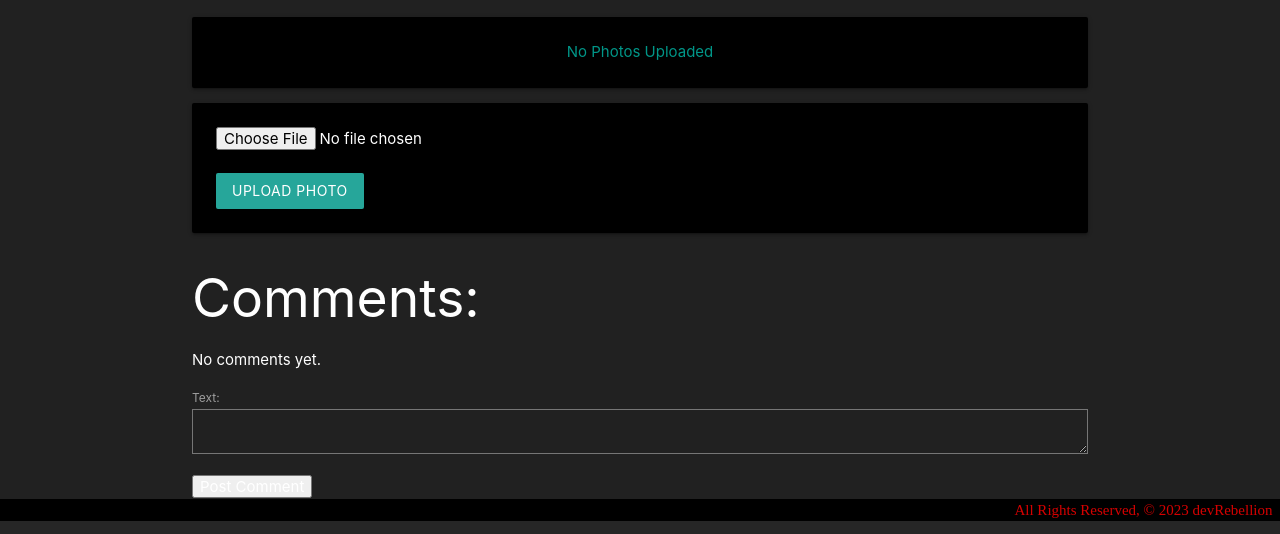
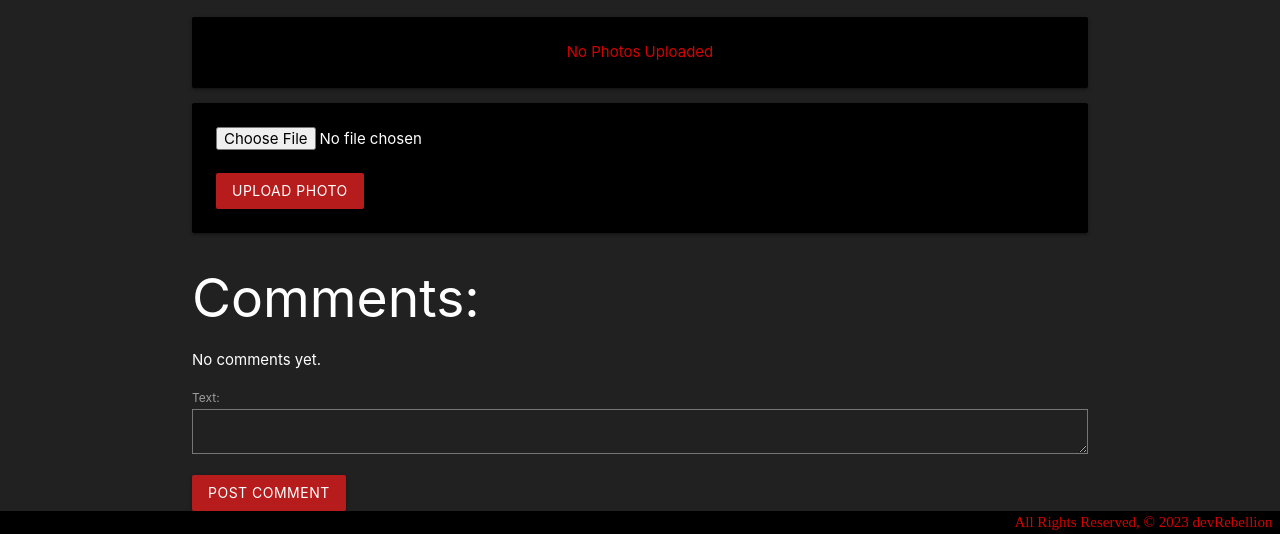
Before and after one commit to Crowe-Brian-J/project3_devRebellion, a Django app: template devrebellion/main_app/templates/projects/detail.html in a window 1280 px wide. Shown: the part 333-867 px from the top of the page. Run offline with Django 4.2, Linux system fonts and the light colour scheme; the template is opened without the code that fills it: values that come from a table or form of the project are taken from there, others are empty.

Commit message:
buttons uniformity

```diff
--- a/devrebellion/main_app/templates/feeds/index.html
+++ b/devrebellion/main_app/templates/feeds/index.html
@@ -1,7 +1,8 @@
 <!-- This is the feeds index page. It will display all posts from all users (until/unless only followed is implemented)-->
 {% extends 'base.html' %} {% block content %}
 
-<h1 style="font-family:Copperplate" class="white-text">Feed - <a href="{% url 'feeds_create' %}">Add A Post</a></h1>
+<h1 style="font-family:Copperplate" class="white-text">Feed - <a class="red-text text-accent-4"
+    href="{% url 'feeds_create' %}">Add A Post</a></h1>
 
 <!-- Insert login check -->
 
--- a/devrebellion/main_app/templates/projects/detail.html
+++ b/devrebellion/main_app/templates/projects/detail.html
@@ -20,7 +20,7 @@
 <img class="responsive-img card-panel" src="{{photo.url}}" alt="project photo {{photo.id}}">
 {% empty %}
 <!-- Change teal-text -->
-<div class="card-panel black teal-text center-align">No Photos Uploaded</div>
+<div class="card-panel black red-text text-accent-4 center-align">No Photos Uploaded</div>
 {% endfor %}
 <!--Upload Photos-->
 <form action="{% url 'add_projects_photo' project.id %}" enctype="multipart/form-data" method="POST"
@@ -28,20 +28,20 @@
     {% csrf_token %}
     <input type="file" name="photo-file">
     <br><br>
-    <button type="submit" class="btn">Upload Photo</button>
+    <button type="submit" class="btn red darken-4">Upload Photo</button>
 </form>
 <h2>Comments:</h2>
 {% for comment in comments %}
-    <div>
-        <p>{{ comment.text }}</p>
-        <p>{{ comment.timestamp }}</p>
-    </div>
+<div>
+    <p>{{ comment.text }}</p>
+    <p>{{ comment.timestamp }}</p>
+</div>
 {% empty %}
-    <p>No comments yet.</p>
+<p>No comments yet.</p>
 {% endfor %}
 <form method="POST" action="{% url 'add_comment' project.id %}">
     {% csrf_token %}
     {{ comment_form.as_p }}
-    <button type="submit">Post Comment</button>
+    <button class="btn red darken-4" type="submit">Post Comment</button>
 </form>
 {% endblock %}
--- a/devrebellion/main_app/templates/registration/profile.html
+++ b/devrebellion/main_app/templates/registration/profile.html
@@ -1,11 +1,11 @@
 {% extends 'base.html' %}
 {% block content %}
 
-<form method="post" >
+<form method="post">
   {% csrf_token %}
   {{ user_form.as_p }}
   {{ developer_form.as_p }}
-  <button type="submit">Save changes</button>
+  <button class="btn red darken-4" type="submit">Save changes</button>
 </form>
 
 {% endblock %}
```
